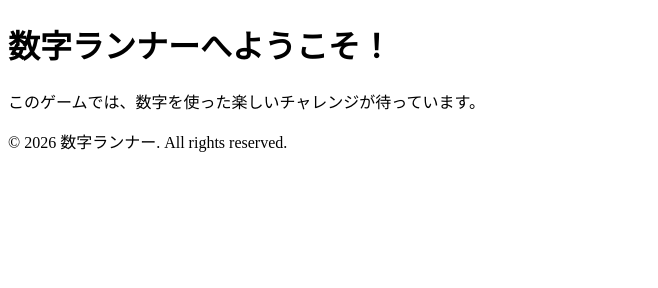
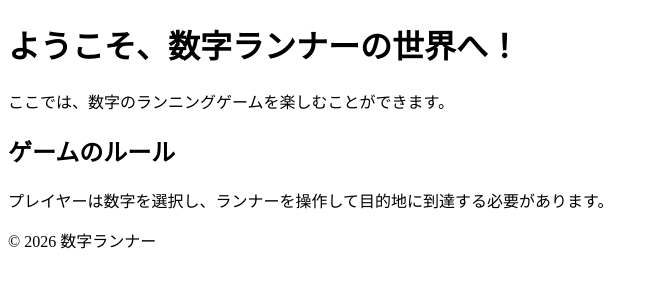
Before and after one commit to wingwingswinging-hue/tantaka, a plain HTML site: page index.html in a window 1280 px wide. Shown: the whole page, without its empty margins (0-658 px from the left). Drawn offline with Linux system fonts and the light colour scheme.

Commit message:
Update index.html with complete HTML content for 数字ランナー website.

```diff
--- a/index.html
+++ b/index.html
@@ -3,13 +3,17 @@
 <head>
     <meta charset="UTF-8">
     <meta name="viewport" content="width=device-width, initial-scale=1.0">
-    <title>数字ランナー Game</title>
+    <title>数字ランナー</title>
 </head>
 <body>
-    <h1>数字ランナーへようこそ！</h1>
-    <p>このゲームでは、数字を使った楽しいチャレンジが待っています。</p>
+    <h1>ようこそ、数字ランナーの世界へ！</h1>
+    <p>ここでは、数字のランニングゲームを楽しむことができます。</p>
+    <section>
+        <h2>ゲームのルール</h2>
+        <p>プレイヤーは数字を選択し、ランナーを操作して目的地に到達する必要があります。</p>
+    </section>
     <footer>
-        <p>© 2026 数字ランナー. All rights reserved.</p>
+        <p>&copy; 2026 数字ランナー</p>
     </footer>
 </body>
 </html>
```
